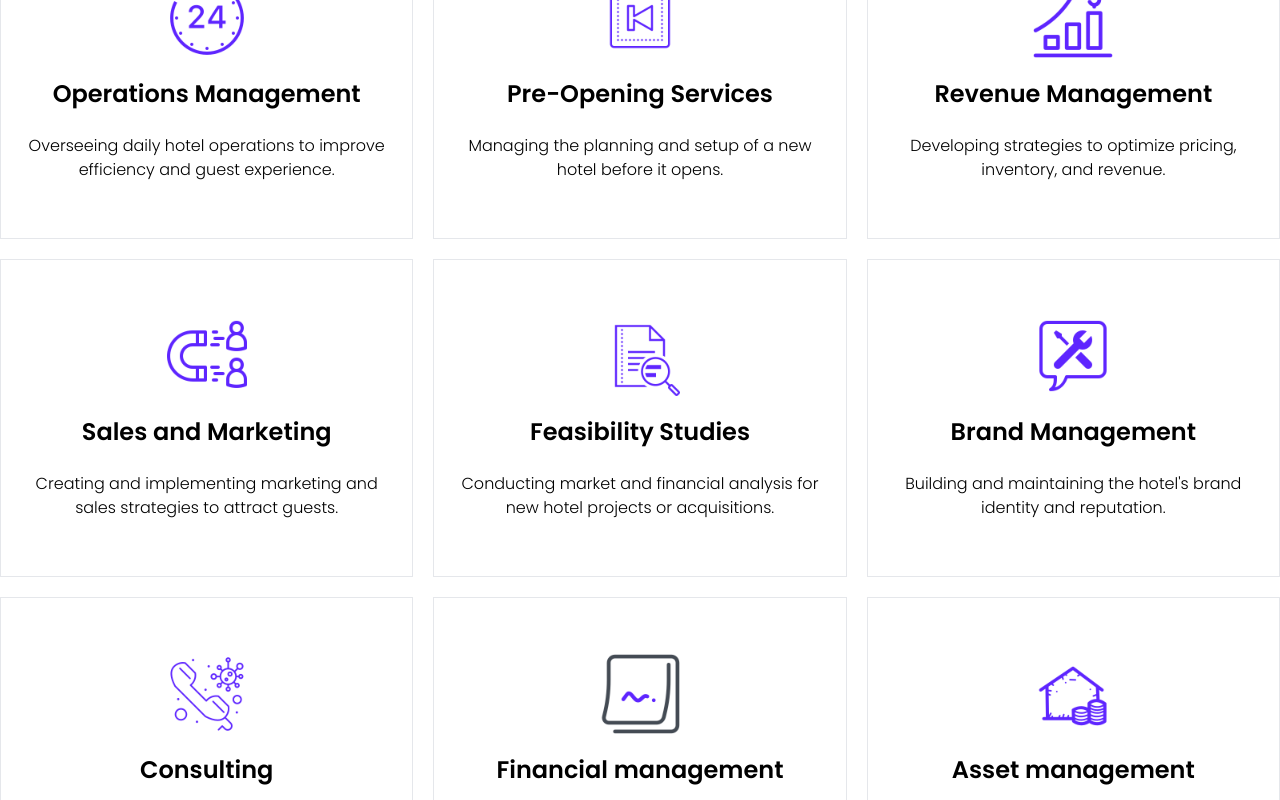
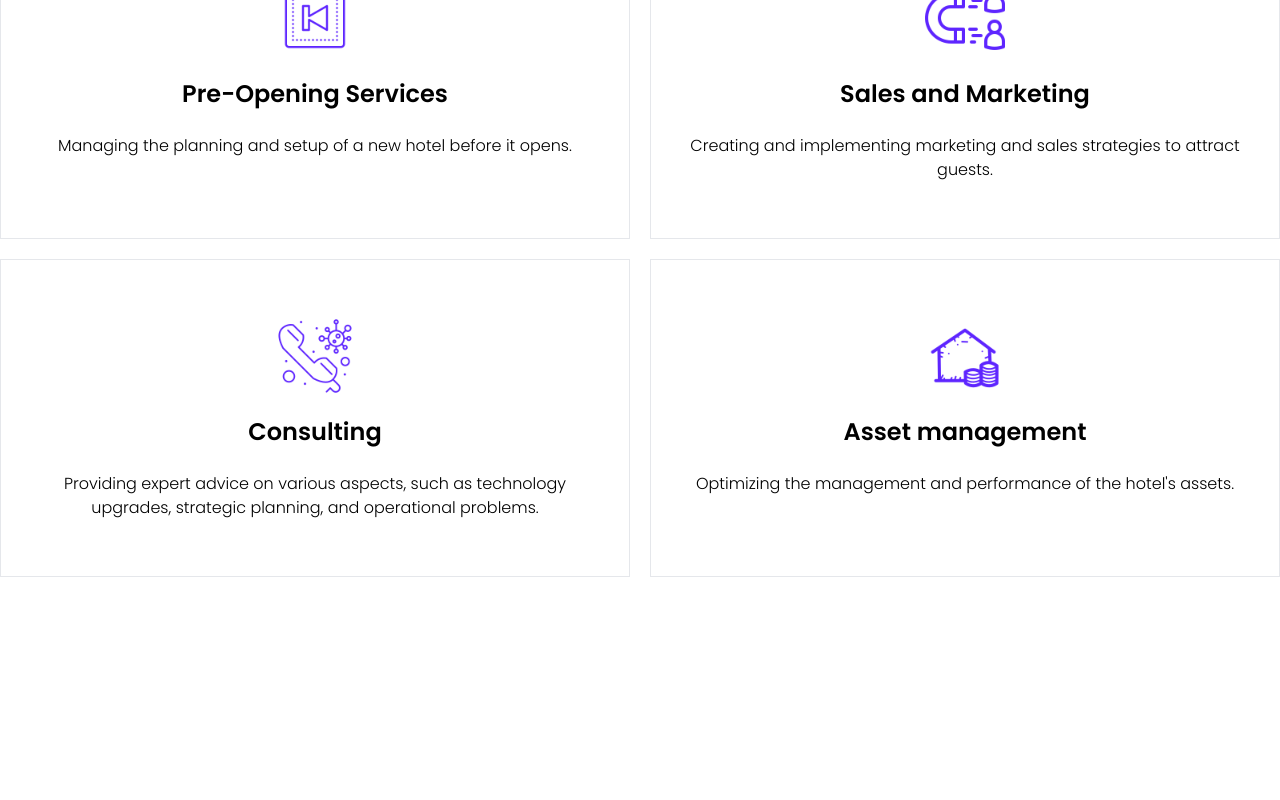
Before and after one commit to marketintelsolutions/transduct, a React (Vite) app: page / in a window 1280 px wide. Shown: the part 3160-3960 px from the top of the page. Built offline with nearby package versions, Linux system fonts and the light colour scheme.

Commit message:
adjusted services

```diff
--- a/src/components/Landing/Services.tsx
+++ b/src/components/Landing/Services.tsx
@@ -1,50 +1,50 @@
 import React from "react";
 
 const services = [
-  {
-    icon: "daily",
-    heading: "Operations Management",
-    text:
-      "Overseeing daily hotel operations to improve efficiency and guest experience.",
-  },
+  // {
+  //   icon: "daily",
+  //   heading: "Operations Management",
+  //   text:
+  //     "Overseeing daily hotel operations to improve efficiency and guest experience.",
+  // },
   {
     icon: "previous",
     heading: "Pre-Opening Services",
     text: "Managing the planning and setup of a new hotel before it opens.",
   },
-  {
-    icon: "revenue",
-    heading: "Revenue Management",
-    text: "Developing strategies to optimize pricing, inventory, and revenue.",
-  },
+  // {
+  //   icon: "revenue",
+  //   heading: "Revenue Management",
+  //   text: "Developing strategies to optimize pricing, inventory, and revenue.",
+  // },
   {
     icon: "attract",
     heading: "Sales and Marketing",
     text:
       "Creating and implementing marketing and sales strategies to attract guests.",
   },
-  {
-    icon: "analysis",
-    heading: "Feasibility Studies",
-    text:
-      "Conducting market and financial analysis for new hotel projects or acquisitions.",
-  },
-  {
-    icon: "manage",
-    heading: "Brand Management",
-    text: "Building and maintaining the hotel's brand identity and reputation.",
-  },
+  // {
+  //   icon: "analysis",
+  //   heading: "Feasibility Studies",
+  //   text:
+  //     "Conducting market and financial analysis for new hotel projects or acquisitions.",
+  // },
+  // {
+  //   icon: "manage",
+  //   heading: "Brand Management",
+  //   text: "Building and maintaining the hotel's brand identity and reputation.",
+  // },
   {
     icon: "consult",
     heading: "Consulting",
     text:
       "Providing expert advice on various aspects, such as technology upgrades, strategic planning, and operational problems.",
   },
-  {
-    icon: "note",
-    heading: "Financial management",
-    text: "Handling budgeting, forecasting, accounting, and reporting.",
-  },
+  // {
+  //   icon: "note",
+  //   heading: "Financial management",
+  //   text: "Handling budgeting, forecasting, accounting, and reporting.",
+  // },
   {
     icon: "asset",
     heading: "Asset management",
@@ -64,7 +64,7 @@ const Services = () => {
           groundbreaking projects
         </p>
 
-        <div className="grid grid-cols-3 gap-5 mt-14">
+        <div className="grid grid-cols-2 gap-5 mt-14">
           {services.map((item, index) => (
             <div
               className="flex hover:border-2 hover:border-primary hover:shadow-[0px_2px_25px_15px_rgba(0,0,0,0.05)] cursor-pointer flex-col border border-gray-200 px-6 py-14 items-center text-center"
```
